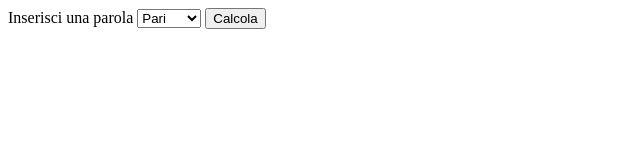
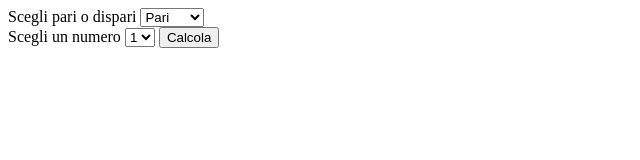
Before and after one commit to AlessandroLembo/js-paliedispari, a plain HTML site: page pari e dispari/index.html in a window 1280 px wide. Shown: the whole page, without its empty margins (0-640 px from the left). Drawn offline with Linux system fonts and the light colour scheme.

Commit message:
modifica HTML e aggancio button

```diff
--- a/pari e dispari/index.html
+++ b/pari e dispari/index.html
@@ -7,11 +7,19 @@
     <title>Pari e dispari</title>
 </head>
 <body>
-    <label for="text">Inserisci una parola</label>
+    <label for="odd-even">Scegli pari o dispari</label>
     <select name="odd-even" id="odd-even">
       <option value="odd">Pari</option>
       <option value="even">Dispari</option>
-    </select>
+    </select><br>
+    <label for="number">Scegli un numero</label>
+    <select name="number" id="user-number">
+        <option value="uno">1</option>
+        <option value="due">2</option>
+        <option value="tre">3</option>
+        <option value="quattro">4</option>
+        <option value="cinque">5</option>
+      </select>
     <button id="button">Calcola</button>
     <p id="message"></p>
 
--- a/pari e dispari/script.js
+++ b/pari e dispari/script.js
@@ -25,6 +25,16 @@ ANALISI:
 
 // 1 - Prendo gli elementi dalla pagina.
 const oddEvenElement = document.getElementById('odd-even');
+const userNumberElement = document.getElementById('user-number');
 const buttonElement = document.getElementById('button');
 const messageElement = document.getElementById('message');
-// console.log(oddEvenElement, buttonElement, messageElement);
+console.log(oddEvenElement, userNumberElement, buttonElement, messageElement);
+
+// 2 - Aggancio l'event listener al button.
+buttonElement.addEventListener('click', function(){
+
+    // 3 - Inserisco un numero nel campo e lo salvo in variabile.
+    // const userNumber =
+
+
+})
```
